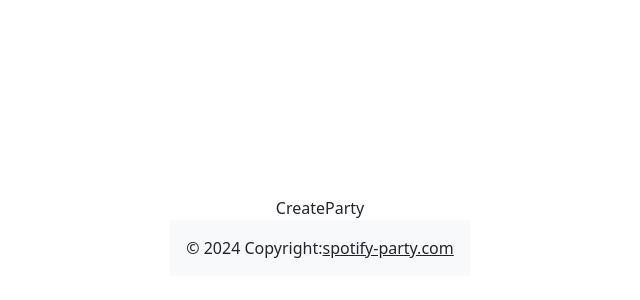
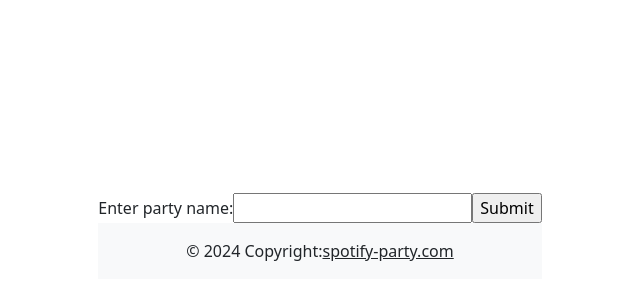
Before and after one commit to jamdlaw/spotify-party, a React (Vite) app in the folder spotify-party/: page /CreateParty in a window 1280 px wide. Shown: the part 164-464 px from the top of the page, without its empty margins (320-960 px from the left). Built offline with nearby package versions, Linux system fonts and the light colour scheme.

Commit message:
added party form

```diff
--- a/spotify-party/src/CreateParty.jsx
+++ b/spotify-party/src/CreateParty.jsx
@@ -1,9 +1,28 @@
 import React from 'react'
+import { useState } from 'react';
 
 const CreateParty = () => {
-  return (
-    <div>CreateParty</div>
-  )
-}
+
+    const [name, setName] = useState("");
+
+    const handleSubmit = (event) => {
+      event.preventDefault();
+      alert(`The name you entered was: ${name}`)
+    }
+
+    return (
+      <form onSubmit={handleSubmit}>
+        <label>Enter party name:
+          <input
+            type="text"
+            value={name}
+            onChange={(e) => setName(e.target.value)}
+          />
+        </label>
+        <input type="submit" />
+      </form>
+    )
+  }
+
 
 export default CreateParty
```
